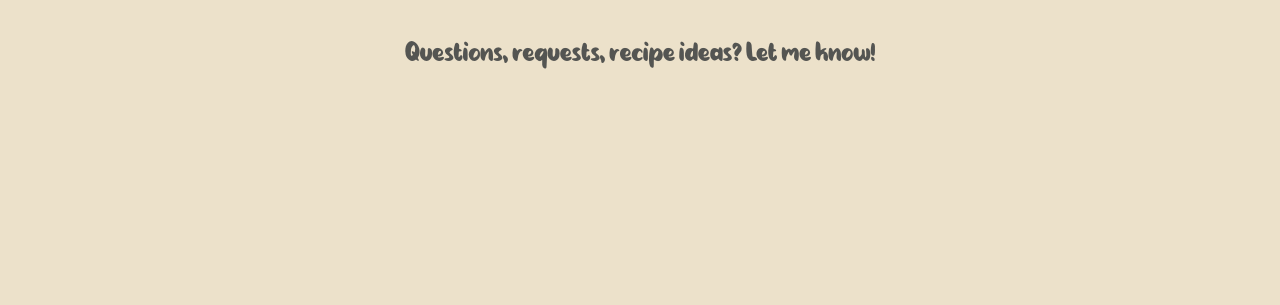
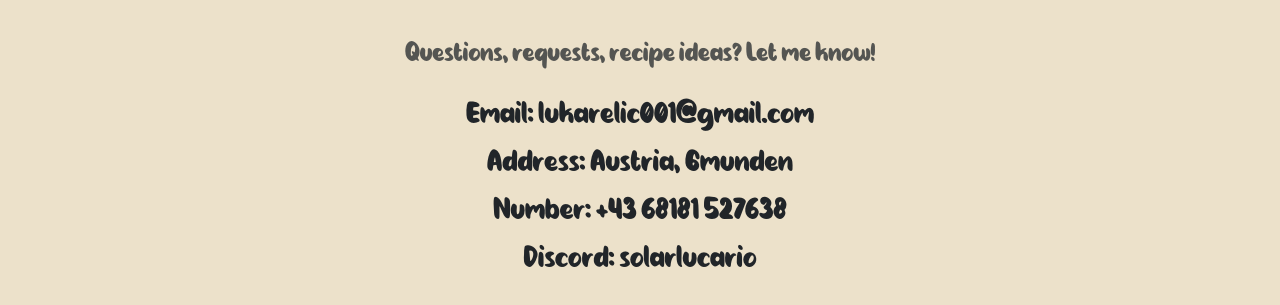
Before and after one commit to 2526-2ihif-wmc/wintertermprojectwebsite-LukaRelic, a plain HTML site: page contact.html in a window 1280 px wide. Shown: the part 229-534 px from the top of the page. Drawn offline with Linux system fonts and the light colour scheme.

Commit message:
Added contact info

```diff
--- a/contact.html
+++ b/contact.html
@@ -28,6 +28,12 @@
         <div class="container text-center">
             <h2 class="text-center display-2 mb-5">Contact 🍪</h2>
             <p class="text-muted fs-3">Questions, requests, recipe ideas? Let me know!</p>
+            <ul class="fs-2 list-unstyled mb-5">
+                <li>Email: lukarelic001@gmail.com</li>
+                <li>Address: Austria, Gmunden</li>
+                <li>Number: +43 68181 527638</li>
+                <li>Discord: solarlucario</li>
+            </ul>
         </div>
     </section>
 </body>
```
